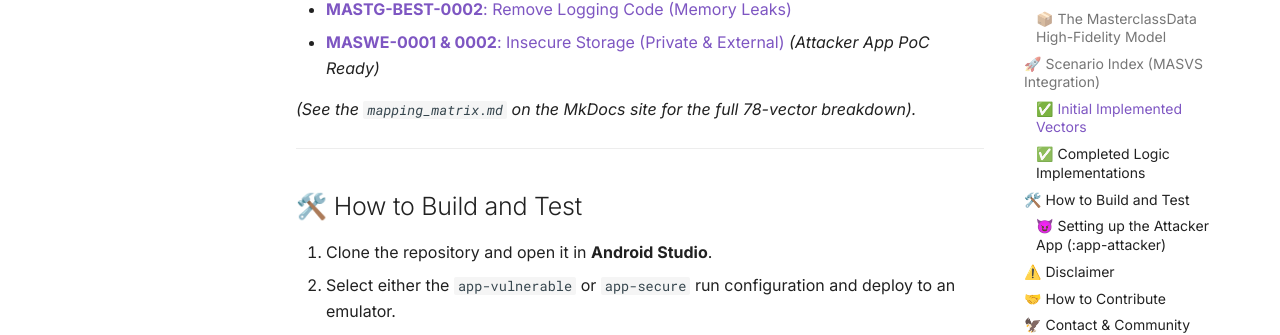
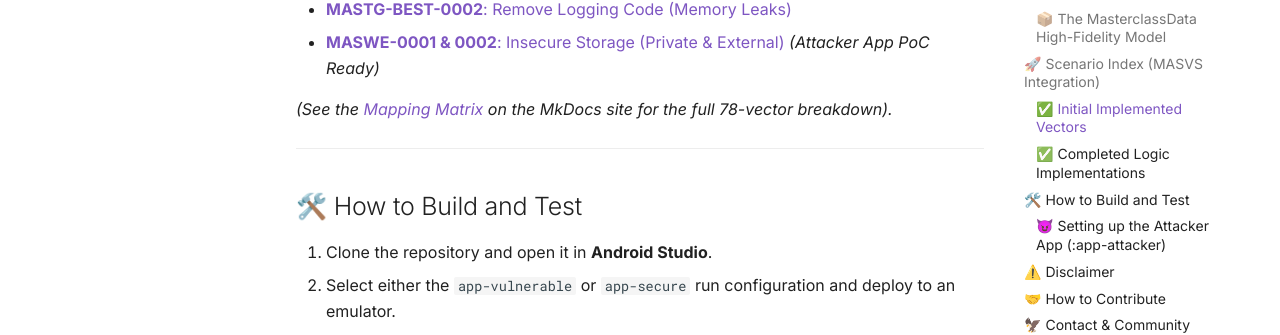
Before and after one commit to Hasan-Tuncay/Android-Security-Masterclass, an MkDocs documentation site: the page built from docs/index.md, in a window 1280 px wide and 900 px high, scrolled down 3678 px. Shown: the part 161-496 px from the top of the window. Built offline with MkDocs 1.6.1 and Material for MkDocs 9.7.7, drawn with Linux system fonts in a browser that asks for light colours; comment, search, counter and statistics services are not loaded.

```diff
--- a/docs/index.md
+++ b/docs/index.md
@@ -105,7 +105,7 @@ The following modules have their business logic and attack/defense simulations f
 - [**MASTG-BEST-0002**: Remove Logging Code (Memory Leaks)](mastg-best/MASTG-BEST-0002-ProGuard.md)
 - [**MASWE-0001 & 0002**: Insecure Storage (Private & External)](maswe/MASVS-STORAGE/maswe_002/MASWE-0002-Insecure-Storage.md) *(Attacker App PoC Ready)*
 
-*(See the `mapping_matrix.md` on the MkDocs site for the full 78-vector breakdown).*
+*(See the [Mapping Matrix](mapping_matrix/) on the MkDocs site for the full 78-vector breakdown).*
 
 ---
 
```
